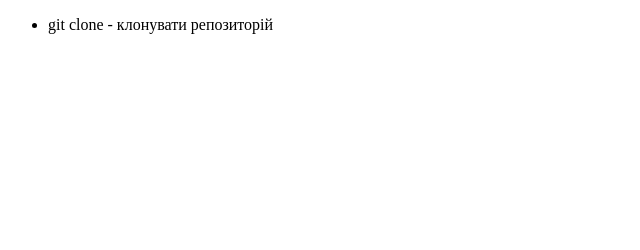
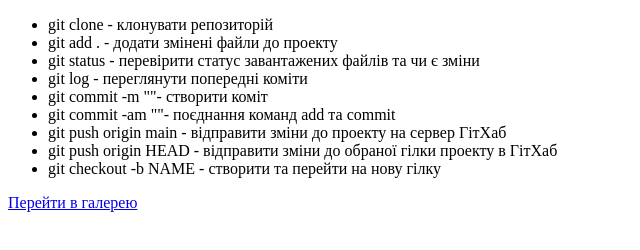
Before and after one commit to Danelsene/front-basic, a plain HTML site: page index.html in a window 1280 px wide. Shown: the whole page, without its empty margins (0-640 px from the left). Drawn offline with Linux system fonts and the light colour scheme.

Commit message:
added commands to index.html and links to pages

```diff
--- a/index.html
+++ b/index.html
@@ -10,8 +10,17 @@
     <header></header>
     <main>
         <ul>
-            <li> git clone - клонувати репозиторій</li>
+            <li>git clone - клонувати репозиторій</li>
+            <li>git add . - додати змінені файли до проекту </li>
+            <li>git status - перевірити статус завантажених файлів та чи є зміни</li>
+            <li>git log - переглянути попередні коміти</li>
+            <li>git commit -m ""- створити коміт</li>
+            <li>git commit -am ""- поєднання команд add та commit</li>
+            <li>git push origin main - відправити зміни до проекту на сервер ГітХаб</li>
+            <li>git push origin HEAD - відправити зміни до обраної гілки проекту в ГітХаб</li>
+            <li>git checkout -b NAME - створити та перейти на нову гілку</li>
         </ul>
+        <a href="./gallery.html">Перейти в галерею</a>
     </main>
     <footer></footer>
 </body>
```
Also changed, not shown: gallery.html (+1 -0 lines).
